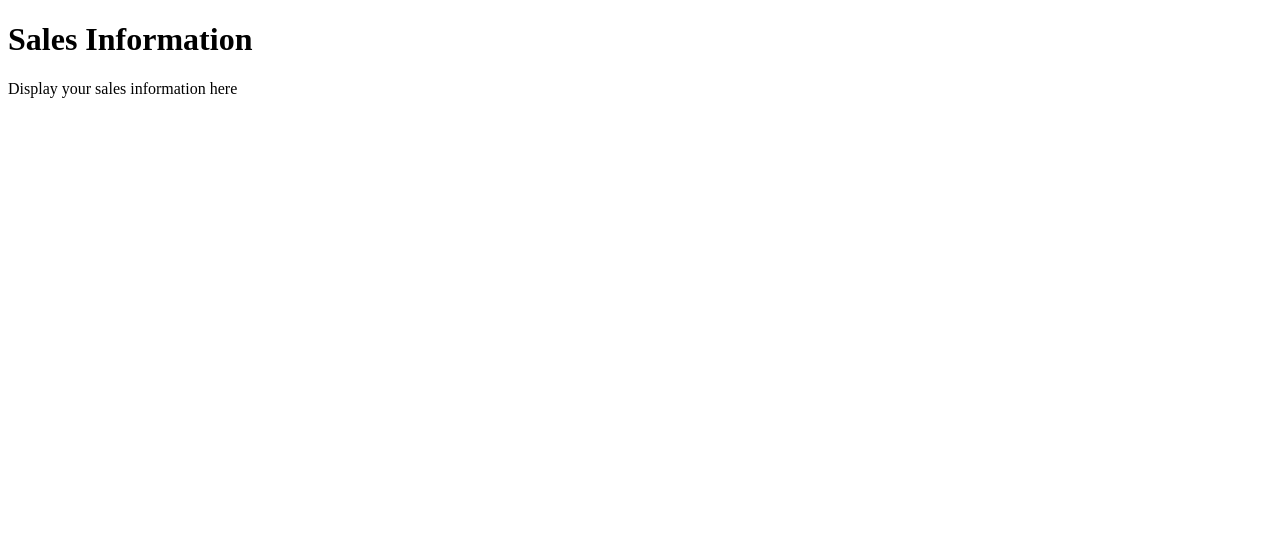
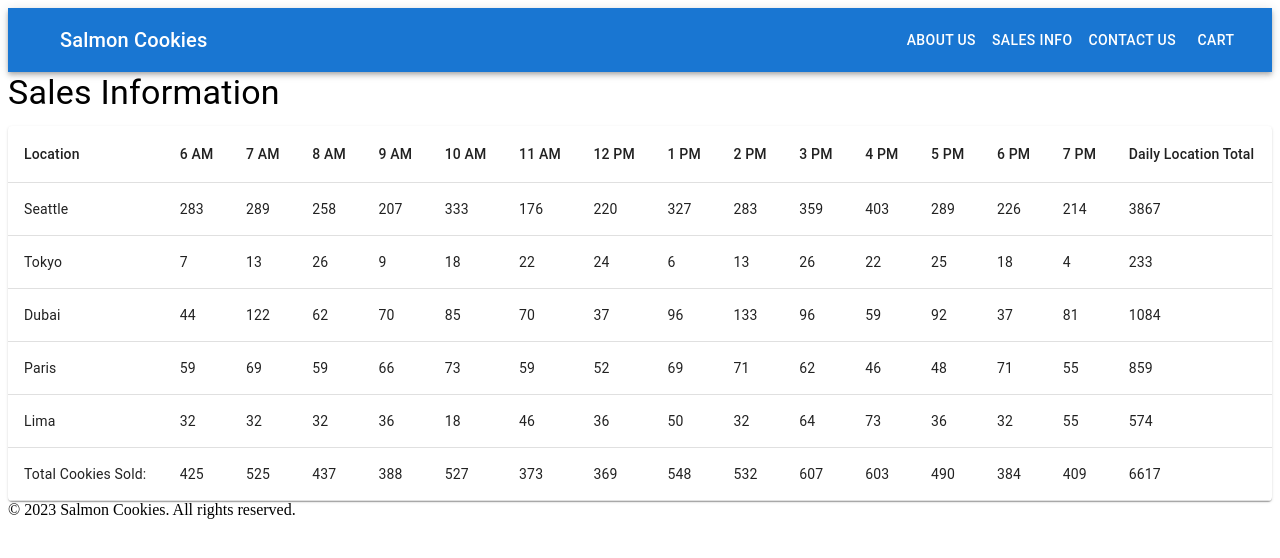
Before and after one commit to TimM32/revamp-salmon-cookies, a Next.js app: page /sales-info in a window 1280 px wide. Shown: the top 558 px of the page. Built offline with nearby package versions, Linux system fonts and the light colour scheme.

Commit message:
sales infor and grid added

```diff
--- /dev/null
+++ b/components/layout/index.jsx
@@ -0,0 +1,15 @@
+import React from 'react';
+import Header from './header';
+import Footer from './footer';
+
+const Layout = ({ children }) => {
+  return (
+    <div>
+      <Header />
+      <main>{children}</main>
+      <Footer />
+    </div>
+  );
+};
+
+export default Layout;
--- /dev/null
+++ b/components/store-sales/index.jsx
@@ -0,0 +1,99 @@
+import React from 'react';
+import { Grid, Paper, Table, TableContainer, TableHead, TableBody, TableRow, TableCell, Typography } from '@mui/material';
+
+// Global variables
+class Store {
+  constructor(location, minCustomer, maxCustomer, avgCookieSale, hourlySales, totalSales) {
+    this.location = location;
+    this.minCustomer = minCustomer;
+    this.maxCustomer = maxCustomer;
+    this.avgCookieSale = avgCookieSale;
+    this.hourlySales = hourlySales;
+    this.totalSales = totalSales;
+    this.storeCalculator();
+  }
+
+  // Function to calculate hourly sales and total sales
+  storeCalculator() {
+    for (let i = 0; i < operatingHours.length; i++) {
+      const hourlyCustomers = randNumber(this.minCustomer, this.maxCustomer);
+      const avgCookiePerCustomer = Math.floor(hourlyCustomers * this.avgCookieSale);
+      // Pushes the avg cookie per customer to the hourly sales
+      this.hourlySales.push(avgCookiePerCustomer);
+      this.totalSales += this.hourlySales[i];
+    }
+  }
+
+  // Renders the store's sales information
+  render() {
+    return (
+      <TableRow key={this.location}>
+        <TableCell>{this.location}</TableCell>
+        {this.hourlySales.map((hourlySale, index) => (
+          <TableCell key={index}>{hourlySale}</TableCell>
+        ))}
+        <TableCell>{this.totalSales}</TableCell>
+      </TableRow>
+    );
+  }
+}
+
+// Other global variables and functions from the original code
+const operatingHours = [
+  '6 AM', '7 AM', '8 AM', '9 AM', '10 AM', '11 AM', '12 PM', '1 PM', '2 PM', '3 PM', '4 PM', '5 PM', '6 PM', '7 PM'
+];
+const allStores = [
+  new Store('Seattle', 23, 65, 6.3, [], 0),
+  new Store('Tokyo', 3, 24, 1.2, [], 0),
+  new Store('Dubai', 1, 38, 3.7, [], 0),
+  new Store('Paris', 20, 38, 2.3, [], 0),
+  new Store('Lima', 2, 16, 4.6, [], 0)
+];
+
+// Function to generate a random number within a range
+function randNumber(min, max) {
+  return Math.round(min + Math.random() * (max - min));
+}
+
+// SalesInfo component
+const SalesInfo = () => {
+  return (
+    <div>
+      <Typography variant="h4" gutterBottom>
+        Sales Information
+      </Typography>
+      <TableContainer component={Paper}>
+        <Table>
+          <TableHead>
+            <TableRow>
+              <TableCell>Location</TableCell>
+              {operatingHours.map((hour, index) => (
+                <TableCell key={index}>{hour}</TableCell>
+              ))}
+              <TableCell>Daily Location Total</TableCell>
+            </TableRow>
+          </TableHead>
+          <TableBody>
+            {allStores.map((store) => store.render())}
+            <TableRow>
+              <TableCell>Total Cookies Sold:</TableCell>
+              {operatingHours.map((_, index) => (
+                <TableCell key={index}>
+                  {allStores.reduce((total, store) => total + store.hourlySales[index], 0)}
+                </TableCell>
+              ))}
+              <TableCell>{allSales(allStores)}</TableCell>
+            </TableRow>
+          </TableBody>
+        </Table>
+      </TableContainer>
+    </div>
+  );
+};
+
+// Function to calculate total sales for all stores
+const allSales = (stores) => {
+  return stores.reduce((total, store) => total + store.totalSales, 0);
+};
+
+export { SalesInfo, allStores };
--- a/pages/sales-info.jsx
+++ b/pages/sales-info.jsx
@@ -1,10 +1,15 @@
 import React from 'react';
+import Layout from '@/components/layout';
+import { SalesInfo, allStores } from '@/components/store-sales';
 
 export default function SalesInfoPage() {
   return (
-    <div>
-      <h1>Sales Information</h1>
-      <p>Display your sales information here</p>
-    </div>
+    <Layout>
+      <React.StrictMode>
+        <div>
+          <SalesInfo stores={allStores} />
+        </div>
+      </React.StrictMode>
+    </Layout>
   );
 }
```
Also changed, not shown: pages/about.jsx (+7 -4 lines), pages/contact.jsx (+7 -4 lines), pages/gallery.jsx (+7 -9 lines), pages/login.jsx (+7 -4 lines), pages/place-order.jsx (+7 -4 lines), pages/salesInfo.js (deleted, +0 -17 lines).
